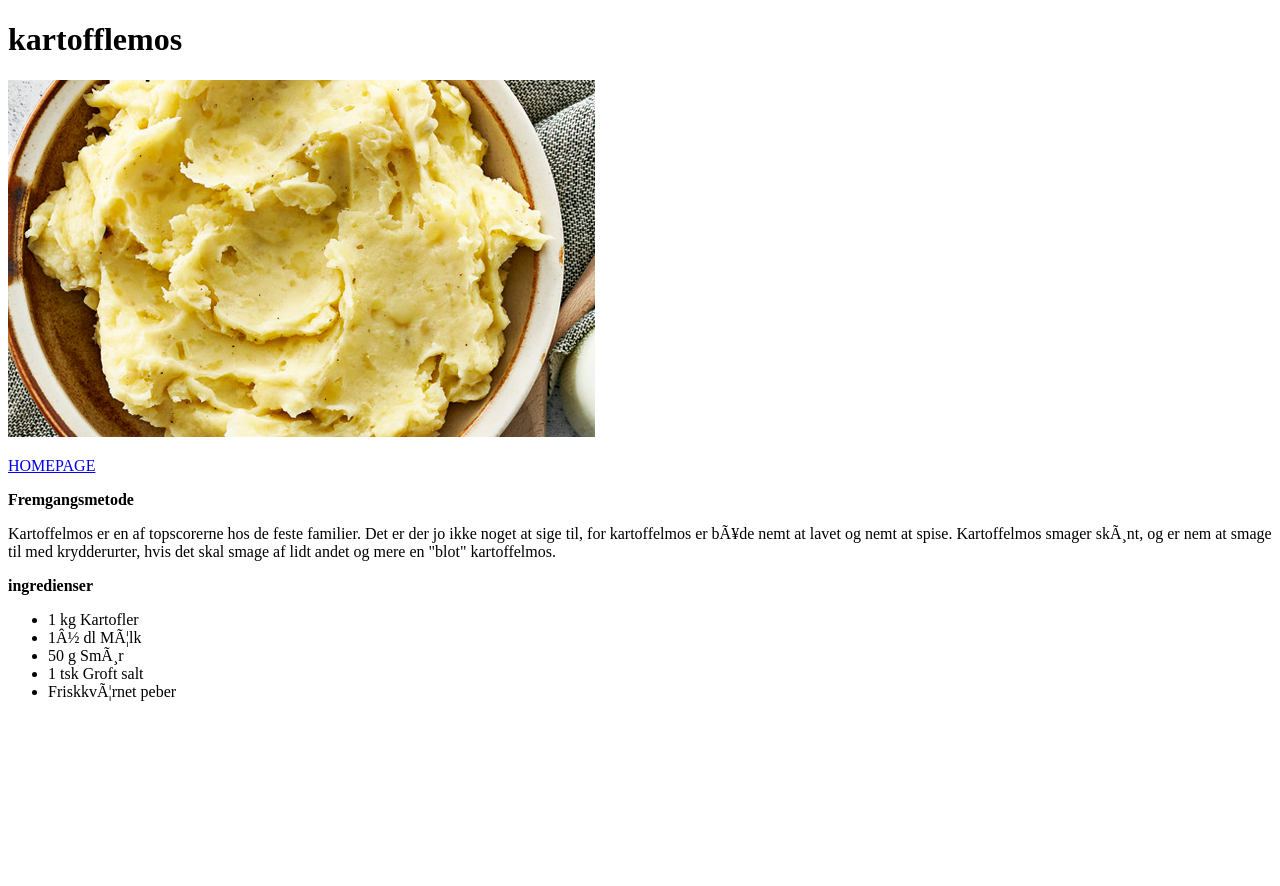
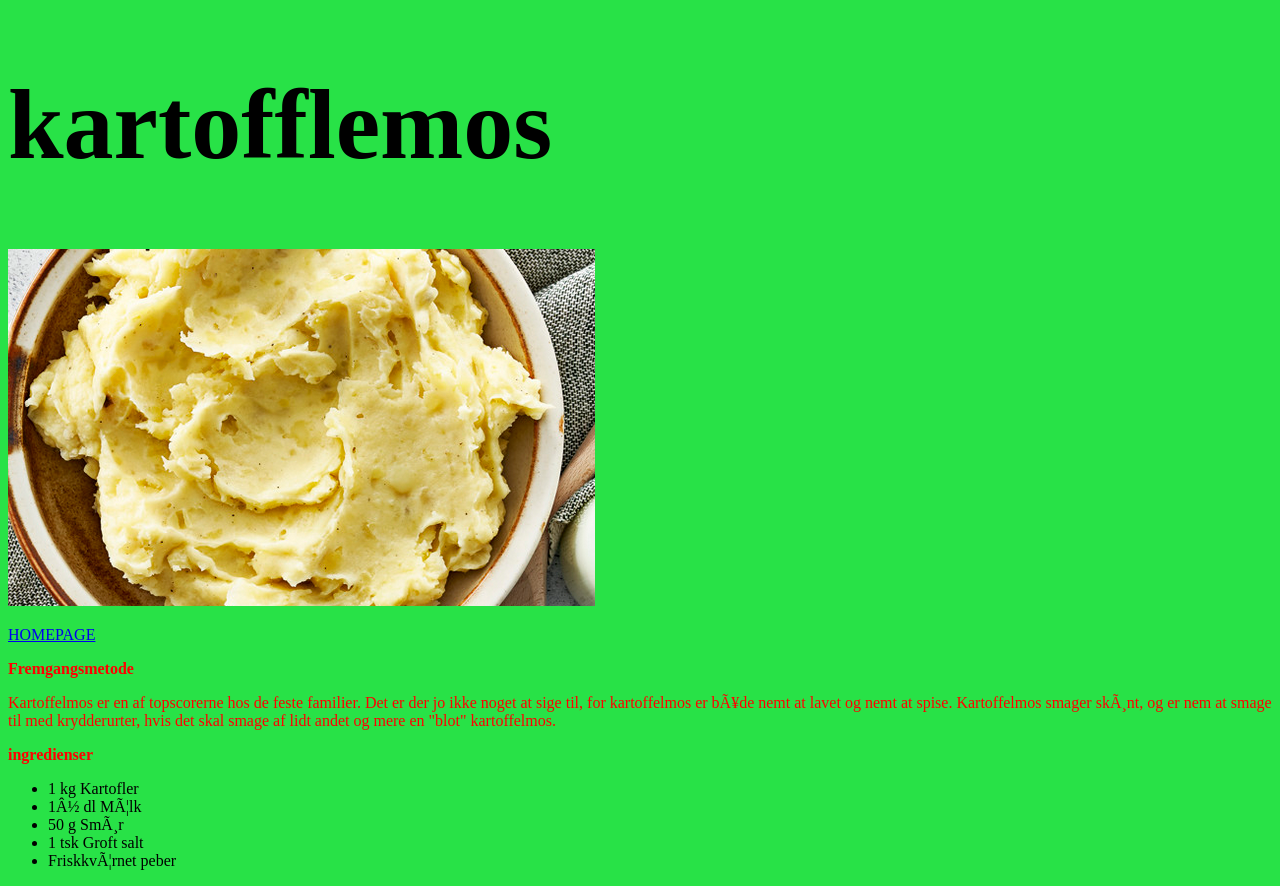
Before and after one commit to Toebus/odin-recipes, a plain HTML site: page Recipes/kartofflemos.html in a window 1280 px wide. Before the commit the page ends 800 px from the top, so only its background shows below. Drawn offline with Linux system fonts and the light colour scheme.

Commit message:
Tiltøjer lidt css

```diff
--- a/Recipes/kartofflemos.html
+++ b/Recipes/kartofflemos.html
@@ -1,11 +1,13 @@
 <!DOCTYPE HTML>
 <html lang="en">
+<head>
 <meta charset="UFT-8">
 <title> Recipe Document</title>
-
+<link rel="stylesheet" href="../styles.css">
+</head>
 <body>
 
-<h1>kartofflemos</h1>
+<h1 class="BIGFONT">kartofflemos</h1>
 
 <img src="Images/kartofflemos.png" alt="Kartofflemos">
 
--- a/styles.css
+++ b/styles.css
@@ -1,3 +1,7 @@
+body{
+    background-color: rgb(40, 226, 71);
+
+}
 
 div{
 color: white;
@@ -7,3 +11,8 @@ background-color: black;
 p {
 color: red;
 }
+
+.BIGFONT{
+    font-size: 100px;
+
+}
```
Also changed, not shown: Recipes/Spagetti.html (+1 -0 lines), Recipes/lasagna.html (+3 -1 lines).
